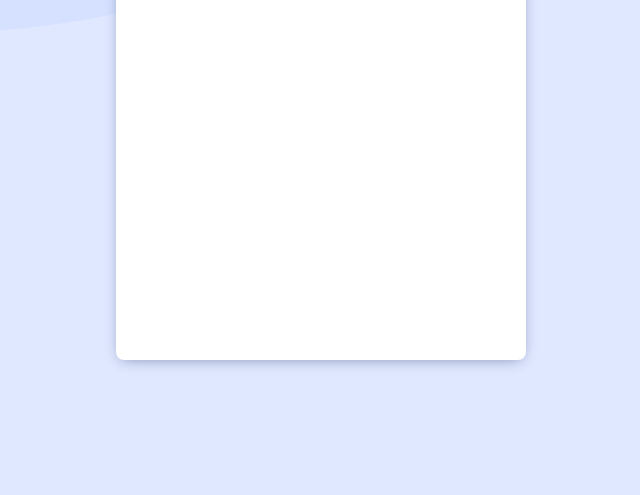
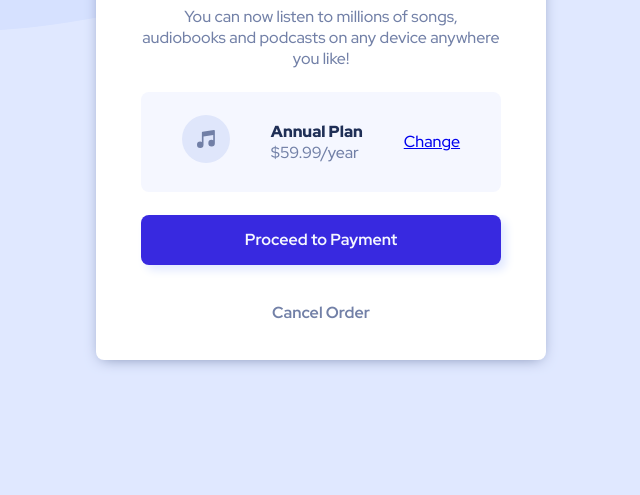
Before and after one commit to LeonidevFR/Order-Card-Component, a website: page src/index.html in a window 1280 px wide. Shown: the part 405-900 px from the top of the page, without its empty margins (399-1039 px from the left). Drawn offline with Linux system fonts and the light colour scheme.

Commit message:
Component Styles and HTML

```diff
--- a/src/assets/styles/styles.scss
+++ b/src/assets/styles/styles.scss
@@ -30,7 +30,7 @@ body {
 }
 
 .card-component {
-  width: 410px;
+  width: 450px;
   height: 630px;
   background-color: white;
   border-radius: 8px;
@@ -44,12 +44,81 @@ body {
 }
 
 .card-component__text-container {
+  width: 80%;
+  margin: 0 auto;
+  height: 430px;
+  display: flex;
+  flex-direction: column;
+  text-align: center;
+  align-items: center;
+  justify-content: space-evenly;
+}
+
+.card-component__plan {
+  display: flex;
+  align-items: center;
+  justify-content: space-evenly;
+  text-align: start;
+  width: 100%;
+  height: 100px;
+  border-radius: 8px;
+  background-color: var(--very-pale-blue);
+}
+
+.card-component__button-primary {
   display: flex;
   justify-content: center;
+  align-items: center;
+  width: 100%;
+  height: 50px;
+  border-radius: 8px;
+  color: var(--very-pale-blue);
+  font-size: 16px;
+  font-weight: 700;
+  background-color: var(--bright-blue);
+  cursor: pointer;
+  box-shadow: 5px 5px 10px var(--pale-blue);
+
+  &:hover {
+    opacity: 0.85;
+  }
+}
+
+.card-component__button-secondary {
+  display: flex;
+  justify-content: center;
+  align-items: center;
+  width: 100%;
+  height: 50px;
+  border-radius: 8px;
+  color: var(--desaturated-blue);
+  font-size: 16px;
+  font-weight: 700;
+  background-color: #fff;
+  cursor: pointer;
+
+  &:hover {
+    outline: 2px solid var(--bright-blue);
+    color: var(--bright-blue);
+  }
 }
 
 .paragraph {
   font-size: 16px;
+
+  &-medium {
+    font-weight: 500;
+  }
+  &-bold {
+    font-weight: 700;
+  }
+  &-black {
+    font-weight: 900;
+  }
+}
+
+.header {
+  font-size: 22px;
 
   &-medium {
     font-weight: 500;
--- a/src/index.html
+++ b/src/index.html
@@ -5,7 +5,7 @@
     <title>Order Card Component</title>
     <link
       rel="stylesheet"
-      href="https://fonts.googleapis.com/css?family=Red+Hat+Display"
+      href="https://fonts.googleapis.com/css?family=Red+Hat+Display:500,700,900"
     />
     <link rel="stylesheet" href="./assets/styles/styles.css" />
   </head>
@@ -14,7 +14,30 @@
     <div class="container">
       <div class="card-component">
         <div class="card-component__banner"></div>
-        <div class="card-component__text-container"></div>
+        <div class="card-component__text-container">
+          <h2 class="header-bold navy">Order Summary</h2>
+          <p class="paragraph-medium desaturated">You can now listen to millions of songs, audiobooks and podcasts on any device anywhere you like!</h1>
+          <!-- Plan Card -->
+          <div class="card-component__plan">
+            <div>
+              <img src="./assets/images/icon-music.svg" alt="">
+            </div>
+            <div>
+              <p class="paragraph-black navy">Annual Plan</p>
+              <p class="paragraph-medium desaturated">$59.99/year</p>
+            </div>
+            <div>
+              <a href="#">Change</a>
+            </div>
+          </div>
+           <!-- Buttons -->
+          <div class="card-component__button-primary">
+            Proceed to Payment
+          </div>
+          <div class="card-component__button-secondary">
+            Cancel Order
+          </div>
+        </div>
       </div>
     </div>
   </body>
```
Also changed, not shown: README.md, src/assets/styles/styles.css, 1 other file.
